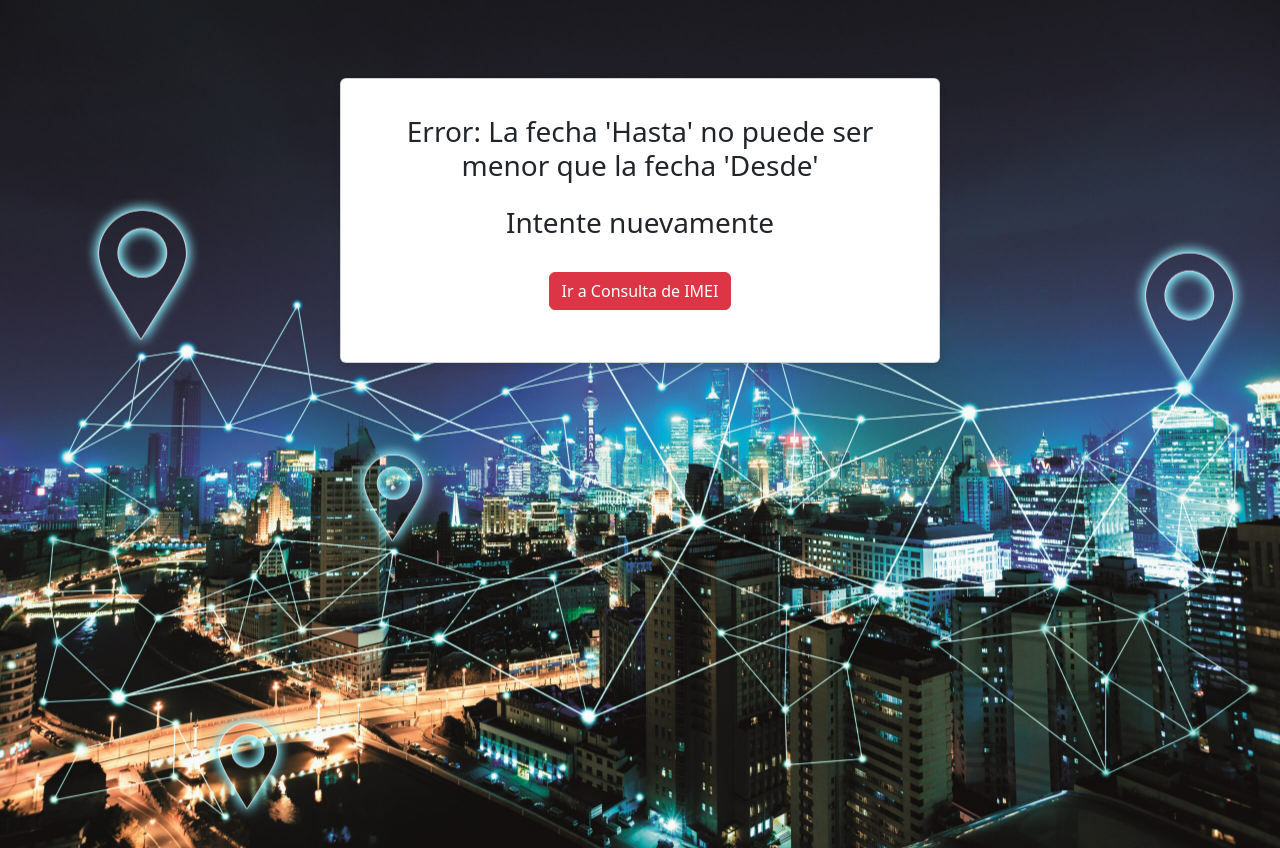
After one commit to mauroaramirez/App4, a PHP site: page /app/public/views/error_date.php in a window 1280 px wide. The commit adds this page. Run offline with PHP 8.4, Linux system fonts and the light colour scheme.

Commit message:
Se agrega validacon para que la fecha hasta no pueda ser menor que la fecha desde

```diff
--- /dev/null
+++ b/app/public/views/error_date.php
@@ -0,0 +1,42 @@
+<!DOCTYPE html>
+<html lang="en">
+
+<head>
+    <meta charset="UTF-8">
+    <meta name="viewport" content="width=device-width, initial-scale=1.0">
+    <title>Error IMEI</title>
+    <link href="../css/style.css" rel="stylesheet">
+    <link href="https://cdn.jsdelivr.net/npm/bootstrap@5.3.0-alpha1/dist/css/bootstrap.min.css" rel="stylesheet">
+
+    <style>
+        .card-custom {
+            max-width: 600px;
+            margin: 0 auto;
+        }
+
+        .card-body p {
+            margin-bottom: 10px;
+        }
+    </style>
+</head>
+
+<body class="form-background">
+    <div class="container mt-5">
+        <div class="card card-custom">
+            <div class="card-body text-center">
+                <h3 class="text-center">Error: La fecha 'Hasta' no puede ser menor que la fecha 'Desde'</h3>
+                <div class="card-body text-center">
+                    <h3>Intente nuevamente</h3><br>
+                    <button class="btn btn-danger" onclick="goBack()">Ir a Consulta de IMEI</button>
+                </div>
+            </div>
+        </div>
+        <script>
+            function goBack() {
+                window.history.back(); // Vuelve a la página anterior
+            }
+        </script>
+        <script src="https://cdn.jsdelivr.net/npm/bootstrap@4.5.2/dist/js/bootstrap.bundle.min.js"></script>
+</body>
+
+</html>
```
Also changed, not shown: app/public/gps_request.php (+6 -2 lines).
